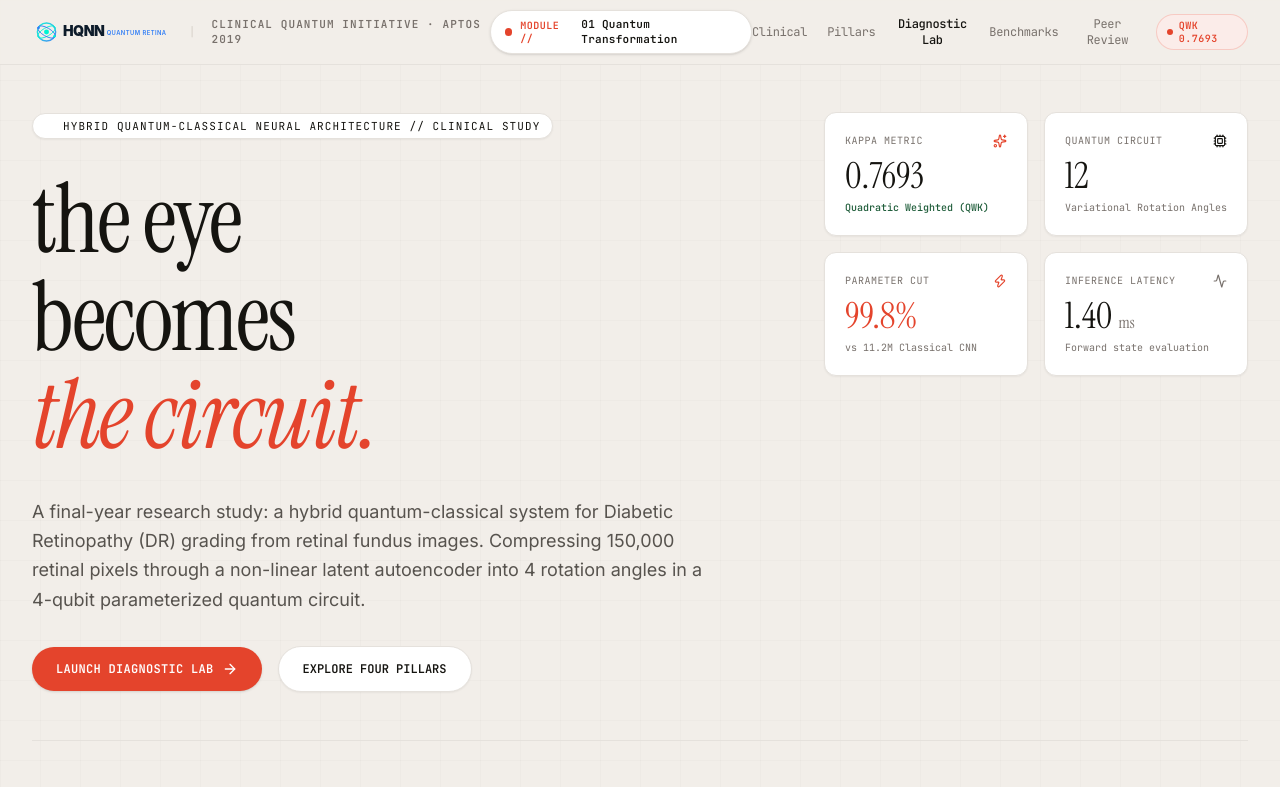
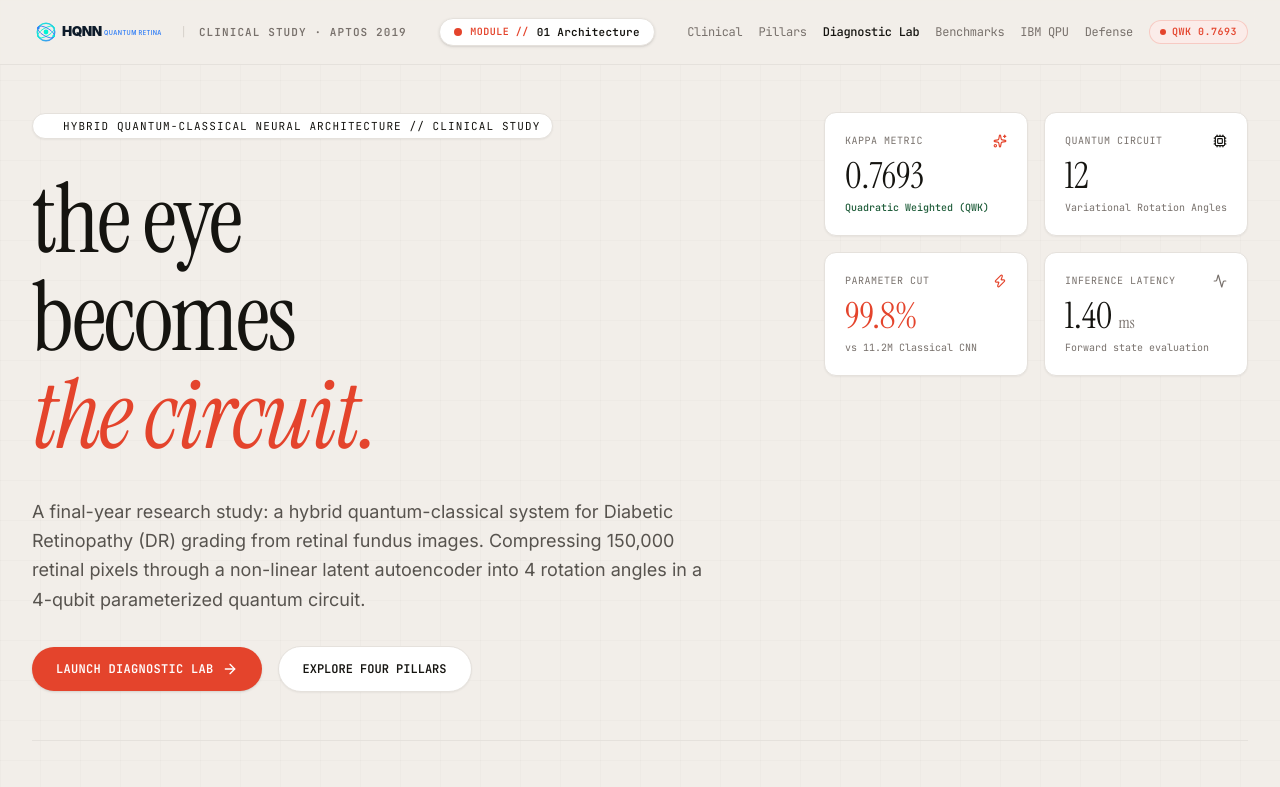
Before and after one commit to hswaym/RFMid-Retinal-Classification, a React (Vite) app in the folder frontend/: page / in a window 1280 px wide. Shown: the top 787 px of the page. Built offline with nearby package versions, Linux system fonts and the light colour scheme; no server answers.

Commit message:
style(navbar): fix horizontal alignment, prevent wrapping, and add whitespace-nowrap with flex-shrink-0

```diff
--- a/frontend/src/components/Navbar.jsx
+++ b/frontend/src/components/Navbar.jsx
@@ -13,14 +13,14 @@ export default function Navbar() {
       }
 
       const sections = [
-        { id: 'journey', label: '01 Quantum Transformation' },
-        { id: 'clinical', label: '02 Pathological Continuum' },
-        { id: 'quantum-vs-classical', label: '03 Parametric Compaction' },
-        { id: 'deep-dive', label: '04 Architectural Pillars' },
-        { id: 'diagnostic-lab', label: '05 Diagnostic Simulator' },
-        { id: 'benchmarks', label: '06 Benchmark Matrix' },
-        { id: 'hardware', label: '07 Cryogenic QPU Deployment' },
-        { id: 'technical-inquiries', label: '08 Methodological Defense' },
+        { id: 'journey', label: '01 Architecture' },
+        { id: 'clinical', label: '02 Pathology' },
+        { id: 'quantum-vs-classical', label: '03 Quantum vs CNN' },
+        { id: 'deep-dive', label: '04 Pillars' },
+        { id: 'diagnostic-lab', label: '05 Clinical Lab' },
+        { id: 'benchmarks', label: '06 Benchmarks' },
+        { id: 'hardware', label: '07 IBM QPU' },
+        { id: 'technical-inquiries', label: '08 Defense' },
       ];
 
       for (let i = sections.length - 1; i >= 0; i--) {
@@ -54,31 +54,31 @@ export default function Navbar() {
         style={{ width: `${scrollProgress}%` }}
       />
 
-      <div className="max-w-7xl mx-auto px-4 md:px-8 h-16 flex items-center justify-between text-xs font-mono-data tracking-tight">
-        {/* Left: Official HQNN Emblem & Project ID */}
-        <div className="flex items-center space-x-4">
+      <div className="max-w-7xl mx-auto px-4 md:px-8 h-16 flex items-center justify-between text-xs font-mono-data tracking-tight gap-4">
+        {/* Left: Official HQNN Emblem & Research Subtitle */}
+        <div className="flex items-center space-x-3 flex-shrink-0">
           <button
             onClick={() => window.scrollTo({ top: 0, behavior: 'smooth' })}
-            className="flex items-center space-x-3 text-[#151410] hover:opacity-80 transition-opacity"
+            className="flex items-center space-x-2 text-[#151410] hover:opacity-80 transition-opacity"
           >
-            <img src="/a/logo.svg" alt="HQNN Quantum Retina" className="h-8 w-auto" />
+            <img src="/a/logo.svg" alt="HQNN Quantum Retina" className="h-7 w-auto" />
           </button>
           <span className="text-[#D8D3CC] hidden sm:inline">|</span>
-          <span className="text-[#78716C] hidden lg:inline text-[11px] tracking-widest font-semibold">
-            CLINICAL QUANTUM INITIATIVE · APTOS 2019
+          <span className="text-[#78716C] hidden sm:inline text-[11px] tracking-widest font-semibold uppercase whitespace-nowrap">
+            CLINICAL STUDY · APTOS 2019
           </span>
         </div>
 
         {/* Center: Current active chapter indicator with vermilion pulse */}
-        <div className="hidden md:flex items-center space-x-2 bg-white px-3.5 py-1.5 rounded-full border border-[#E5E1DC] text-[#151410] text-[11px] shadow-sm font-mono-data">
-          <span className="w-2 h-2 rounded-full bg-[#E4442C] animate-pulse" />
-          <span className="text-[#E4442C] font-bold text-[10px] tracking-wider uppercase">MODULE //</span>
-          <span className="font-semibold text-[#151410] tracking-wide">{activeSection}</span>
+        <div className="hidden md:flex items-center space-x-2 bg-white px-3.5 py-1.5 rounded-full border border-[#E5E1DC] text-[#151410] text-[11px] shadow-sm font-mono-data whitespace-nowrap flex-shrink-0">
+          <span className="w-2 h-2 rounded-full bg-[#E4442C] animate-pulse flex-shrink-0" />
+          <span className="text-[#E4442C] font-bold text-[10px] tracking-wider uppercase whitespace-nowrap">MODULE //</span>
+          <span className="font-semibold text-[#151410] tracking-wide whitespace-nowrap">{activeSection}</span>
         </div>
 
         {/* Right: Quick jump anchors & Live Prototype Badge */}
-        <div className="flex items-center space-x-3 md:space-x-5">
-          <nav className="hidden lg:flex items-center space-x-5 text-[#78716C]">
+        <div className="flex items-center space-x-3 lg:space-x-4 flex-shrink-0">
+          <nav className="hidden lg:flex items-center space-x-4 text-[#78716C] whitespace-nowrap text-xs">
             <button
               onClick={() => scrollTo('clinical')}
               className="hover:text-[#151410] transition-colors"
@@ -104,15 +104,21 @@ export default function Navbar() {
               Benchmarks
             </button>
             <button
+              onClick={() => scrollTo('hardware')}
+              className="hover:text-[#151410] transition-colors"
+            >
+              IBM QPU
+            </button>
+            <button
               onClick={() => scrollTo('technical-inquiries')}
               className="hover:text-[#151410] transition-colors"
             >
-              Peer Review
+              Defense
             </button>
           </nav>
 
-          <span className="px-2.5 py-1 text-[10px] uppercase font-bold tracking-wider bg-[#FBECE9] text-[#E4442C] border border-[#E4442C]/20 rounded-full flex items-center space-x-1.5">
-            <span className="w-1.5 h-1.5 rounded-full bg-[#E4442C]" />
+          <span className="px-2.5 py-1 text-[10px] uppercase font-bold tracking-wider bg-[#FBECE9] text-[#E4442C] border border-[#E4442C]/20 rounded-full flex items-center space-x-1.5 whitespace-nowrap flex-shrink-0">
+            <span className="w-1.5 h-1.5 rounded-full bg-[#E4442C] flex-shrink-0" />
             <span>QWK 0.7693</span>
           </span>
         </div>
```
